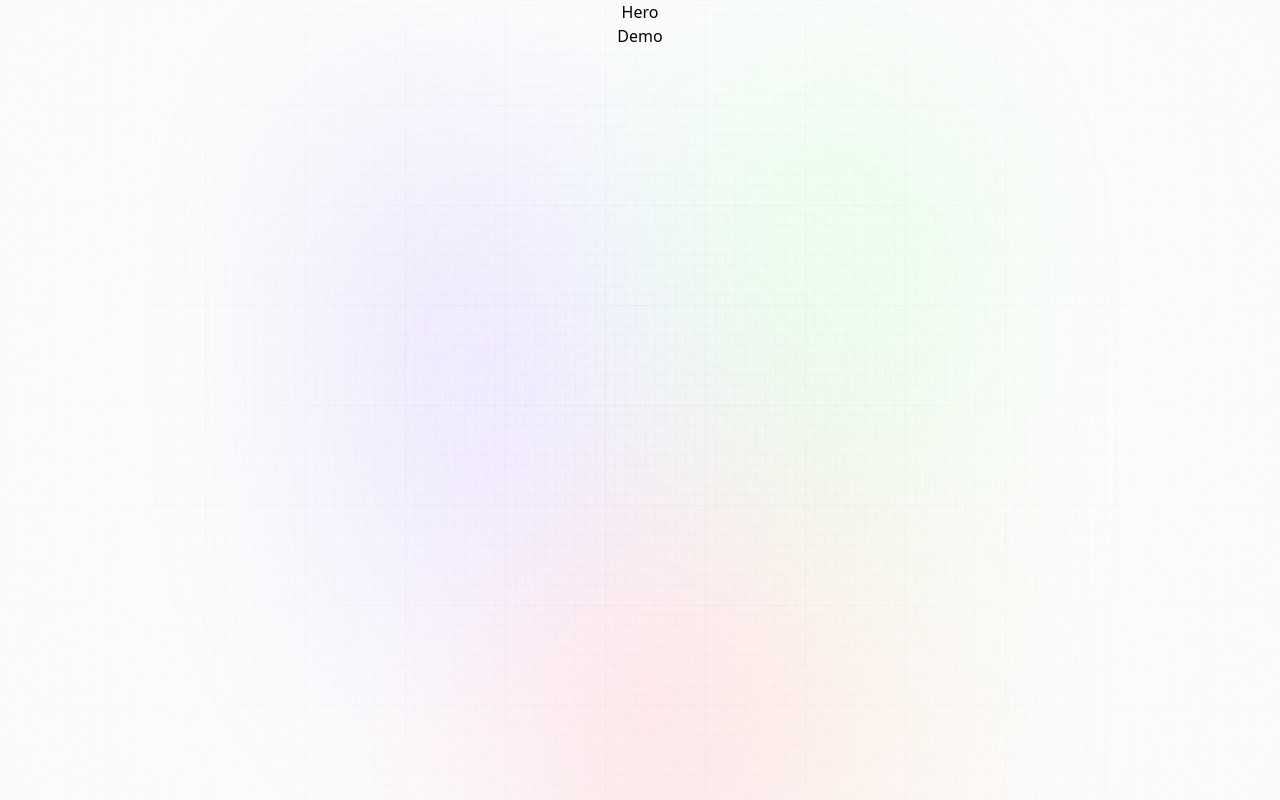
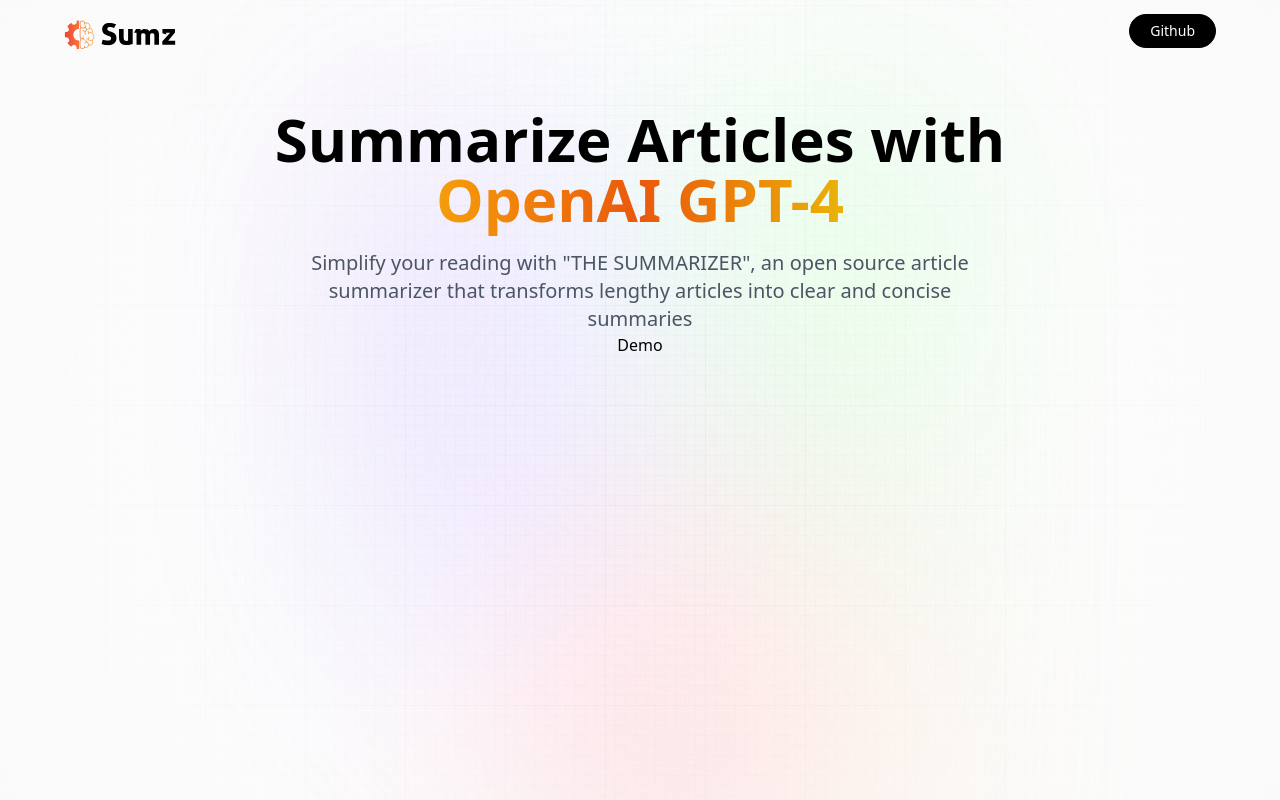
Before and after one commit to JordyV23/ai-summarizer, a React (Vite) app: page / in a window 1280 px wide. Built offline with nearby package versions, Linux system fonts and the light colour scheme; a web font is replaced by a local one.

Commit message:
Hero section lista

```diff
--- a/src/components/Hero.jsx
+++ b/src/components/Hero.jsx
@@ -1,5 +1,30 @@
+import { logo } from "../assets";
+
 export const Hero = () => {
+  const openGithub = () => {
+    window.open("https://github.com/JordyV23/ai-summarizer");
+  };
+
   return (
-    <div>Hero</div>
-  )
-}
+    <header className="w-full flex justify-center items-center flex-col">
+      <nav className="flex justify-between items-center w-full mb-10 pt-3">
+        <img src={logo} alt="Logo de la app" className="w-28 object-contain" />
+
+        <button type="button" onClick={openGithub} className="black_btn">
+          Github
+        </button>
+      </nav>
+
+      <h1 className="head_text">
+        Summarize Articles with <br className="max-md:hidden" />
+        <span className="orange_gradient">OpenAI GPT-4</span>
+      </h1>
+      <h2 className="desc">
+        Simplify your reading with "THE SUMMARIZER",
+        an open source article summarizer
+        that transforms lengthy articles into
+        clear and concise summaries
+      </h2>
+    </header>
+  );
+};
```
